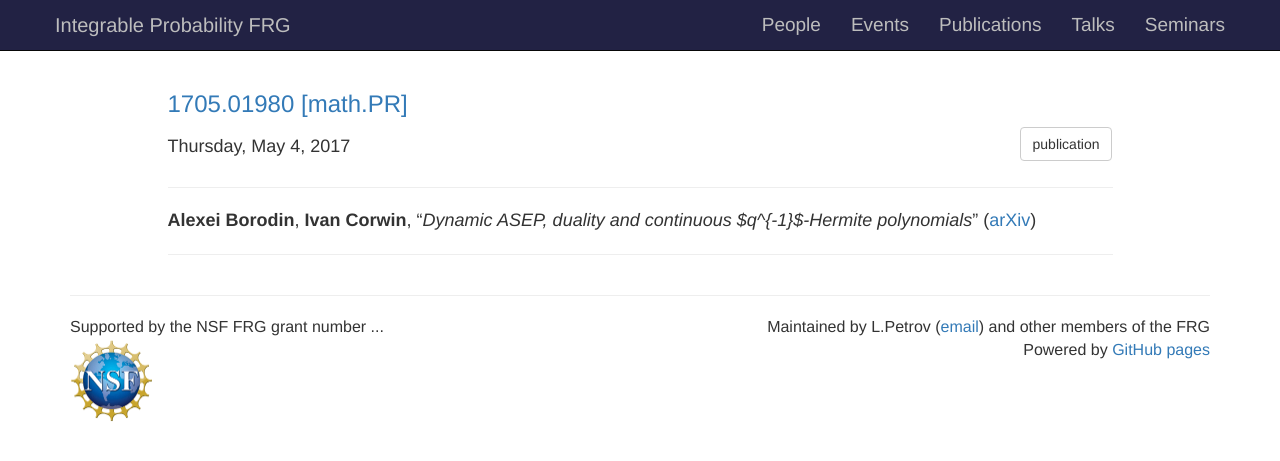
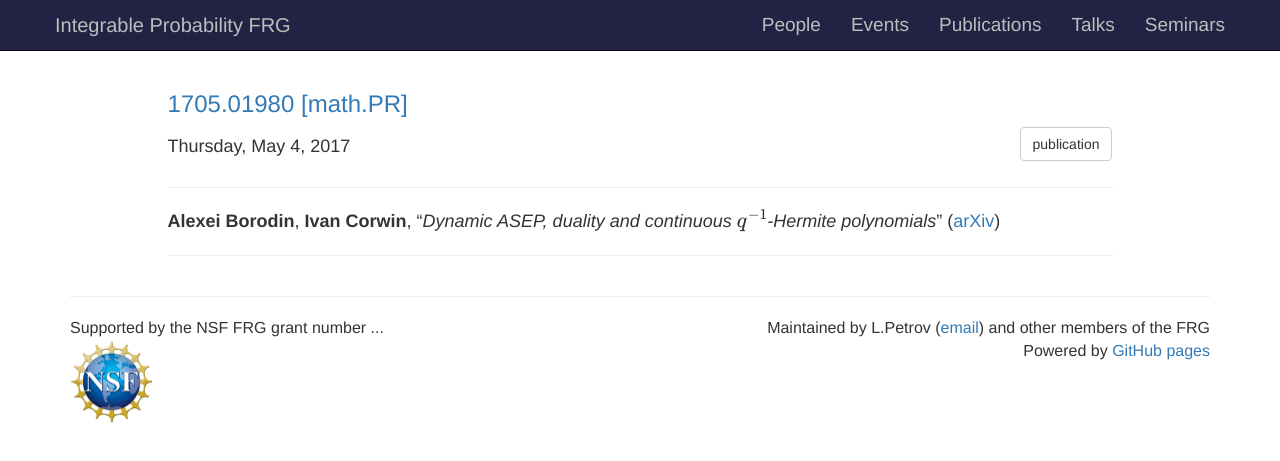
Before and after one commit to int-prob/int-prob-code, a Jekyll site: the page built from blog/_posts/2017-05-04-1705.01980.md, in a window 1280 px wide. Shown: the top 461 px of the page. Built offline with Jekyll 4.4.1, drawn with Linux system fonts in a browser that asks for light colours; formulas are drawn with MathJax 3.

Commit message:
correction for mathjax

```diff
--- a/blog/_posts/2017-05-04-1705.01980.md
+++ b/blog/_posts/2017-05-04-1705.01980.md
@@ -7,4 +7,4 @@ tags: publication
 published: true
 ---
 
-<b>Alexei Borodin</b>, <b>Ivan Corwin</b>, "<i>Dynamic ASEP, duality and continuous $q^{-1}$-Hermite polynomials</i>" ([arXiv](http://arxiv.org/abs/1705.01980v1))
+<b>Alexei Borodin</b>, <b>Ivan Corwin</b>, "<i>Dynamic ASEP, duality and continuous $$q^{-1}$$-Hermite polynomials</i>" ([arXiv](http://arxiv.org/abs/1705.01980v1))
```
